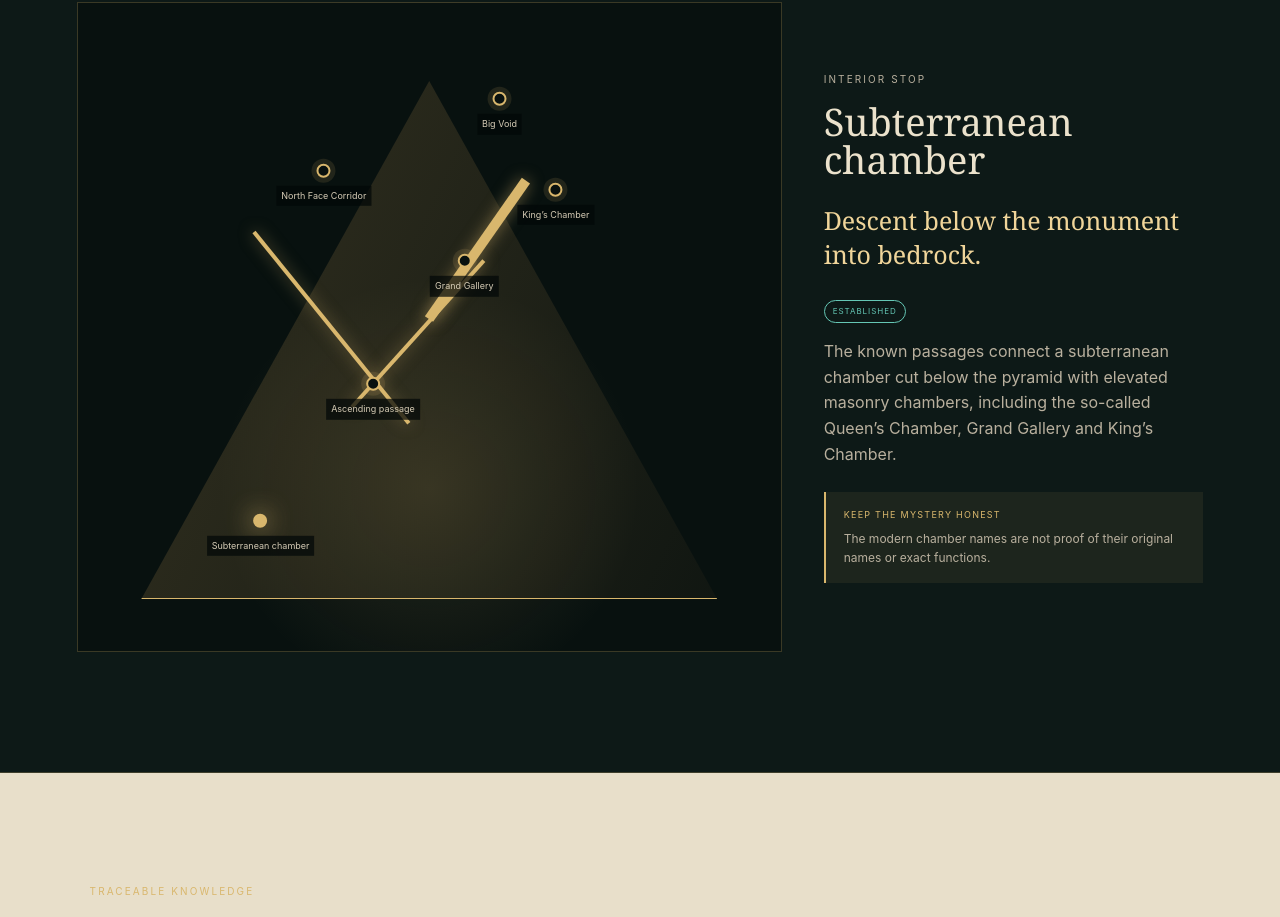
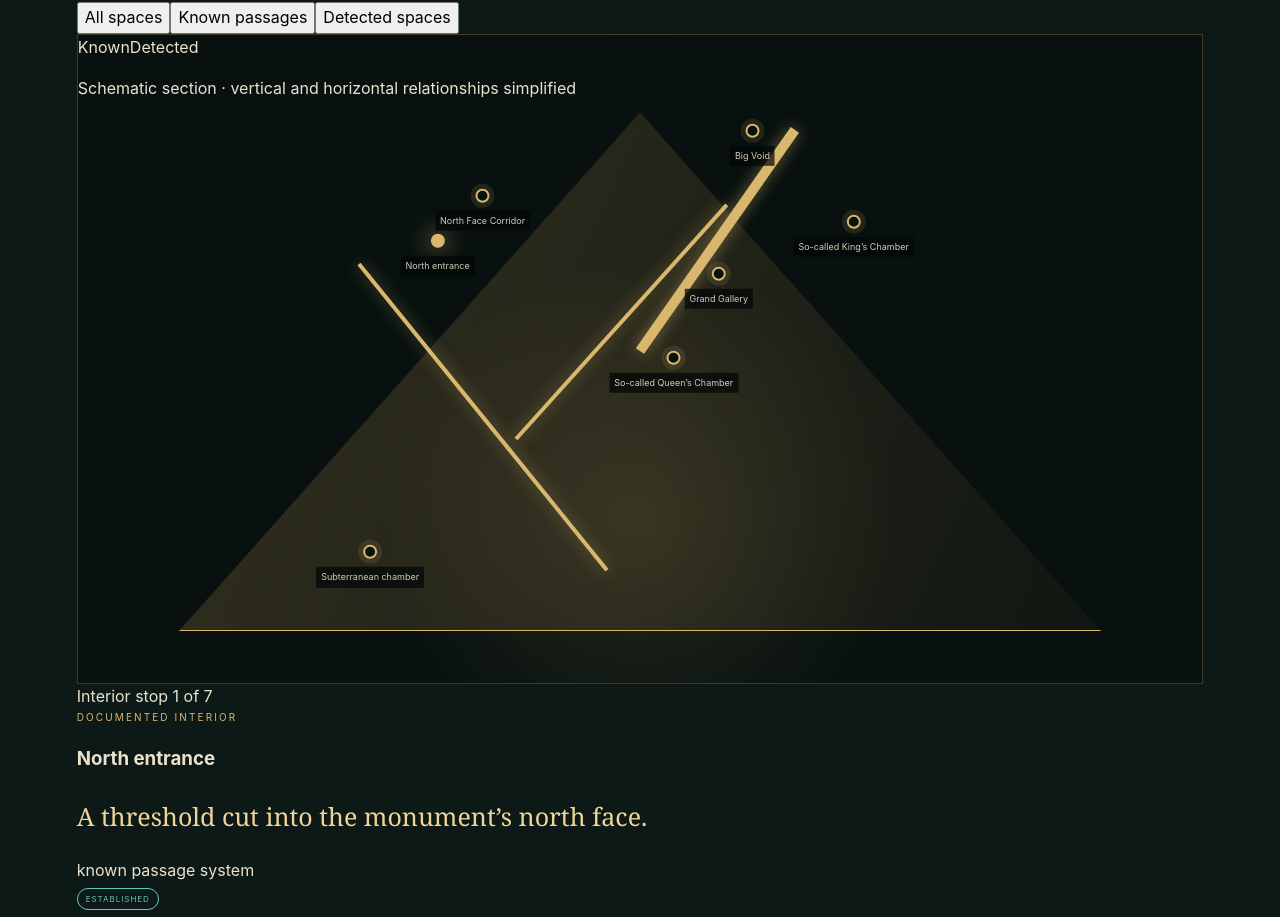
Before and after one commit to mikelninh/atlas-of-the-sacred, a Next.js app: page /sites/giza in a window 1280 px wide. Shown: the part 7140-8057 px from the top of the page. Built offline with nearby package versions, Linux system fonts and the light colour scheme.

Commit message:
feat: deepen Great Pyramid interior journey

```diff
--- a/components/giza/InteriorJourney.tsx
+++ b/components/giza/InteriorJourney.tsx
@@ -1,28 +1,83 @@
 "use client";
 
-import { useState } from "react";
+import { useMemo, useState } from "react";
 import { getClaim } from "@/lib/content";
 import { EvidenceBadge } from "@/components/claim/EvidenceBadge";
 
 const stops = [
-  { id: "subterranean", label: "Subterranean chamber", x: 26, y: 82, claimId: "giza-known-interior", feeling: "Descent below the monument into bedrock." },
-  { id: "ascending", label: "Ascending passage", x: 42, y: 61, claimId: "giza-known-interior", feeling: "A narrow reversal: downward movement becomes ascent." },
-  { id: "gallery", label: "Grand Gallery", x: 55, y: 42, claimId: "giza-known-interior", feeling: "Vertical release within a steep corbelled volume." },
-  { id: "king", label: "King’s Chamber", x: 68, y: 31, claimId: "giza-scale-materials", feeling: "Stillness after ascent." },
-  { id: "void", label: "Big Void", x: 60, y: 17, claimId: "giza-big-void", feeling: "The tension of discovery without explanation." },
-  { id: "corridor", label: "North Face Corridor", x: 35, y: 28, claimId: "giza-north-face-corridor", feeling: "A threshold where the known structure opens again." }
-];
+  { id: "entrance", label: "North entrance", x: 32, y: 34, claimId: "giza-known-interior", layer: "known", feeling: "A threshold cut into the monument’s north face.", metric: "known passage system" },
+  { id: "subterranean", label: "Subterranean chamber", x: 26, y: 82, claimId: "giza-known-interior", layer: "known", feeling: "Descent below the monument into bedrock.", metric: "below the pyramid" },
+  { id: "queen", label: "So-called Queen’s Chamber", x: 53, y: 52, claimId: "giza-known-interior", layer: "known", feeling: "A horizontal pause inside the ascending system.", metric: "modern chamber name" },
+  { id: "gallery", label: "Grand Gallery", x: 57, y: 39, claimId: "giza-known-interior", layer: "known", feeling: "Vertical release inside a steep corbelled volume.", metric: "elevated masonry space" },
+  { id: "king", label: "So-called King’s Chamber", x: 69, y: 31, claimId: "giza-scale-materials", layer: "known", feeling: "Stillness after ascent.", metric: "one of three principal chambers" },
+  { id: "void", label: "Big Void", x: 60, y: 17, claimId: "giza-big-void", layer: "detected", feeling: "A major detection whose purpose remains unknown.", metric: "≥30 m detected length" },
+  { id: "corridor", label: "North Face Corridor", x: 36, y: 27, claimId: "giza-north-face-corridor", layer: "detected", feeling: "A newly characterised space behind the north-face chevrons.", metric: "≈9 m long · ≈2 × 2 m section" },
+] as const;
+
+type Layer = "all" | "known" | "detected";
 
 export function InteriorJourney() {
-  const [active, setActive] = useState(stops[0]);
+  const [layer, setLayer] = useState<Layer>("all");
+  const [activeId, setActiveId] = useState<(typeof stops)[number]["id"]>(stops[0].id);
+  const visibleStops = useMemo(() => stops.filter((stop) => layer === "all" || stop.layer === layer), [layer]);
+  const active = visibleStops.find((stop) => stop.id === activeId) ?? visibleStops[0];
+  const activeIndex = visibleStops.findIndex((stop) => stop.id === active.id);
   const claim = getClaim(active.claimId);
+  const mystery = getClaim("giza-void-purpose");
+
+  const chooseLayer = (nextLayer: Layer) => {
+    setLayer(nextLayer);
+    const first = stops.find((stop) => nextLayer === "all" || stop.layer === nextLayer);
+    if (first) setActiveId(first.id);
+  };
+
+  const move = (direction: number) => {
+    const nextIndex = (activeIndex + direction + visibleStops.length) % visibleStops.length;
+    setActiveId(visibleStops[nextIndex].id);
+  };
+
   return (
-    <div className="interior-module">
-      <div className="pyramid-section">
-        <div className="section-pyramid"/><div className="descending-line"/><div className="ascending-line"/><div className="gallery-line"/>
-        {stops.map((stop) => <button key={stop.id} aria-label={stop.label} className={active.id === stop.id ? "active" : ""} style={{ left: `${stop.x}%`, top: `${stop.y}%` }} onClick={() => setActive(stop)}><i/><span>{stop.label}</span></button>)}
+    <div className="interior-v2">
+      <div className="interior-layer-controls" role="group" aria-label="Interior evidence layer">
+        <button aria-pressed={layer === "all"} onClick={() => chooseLayer("all")}>All spaces</button>
+        <button aria-pressed={layer === "known"} onClick={() => chooseLayer("known")}>Known passages</button>
+        <button aria-pressed={layer === "detected"} onClick={() => chooseLayer("detected")}>Detected spaces</button>
       </div>
-      <div className="interior-copy"><p className="eyebrow">Interior stop</p><h3>{active.label}</h3><p className="feeling">{active.feeling}</p><EvidenceBadge status={claim.status}/><p>{claim.statement}</p><div className="limit-box"><span>Keep the mystery honest</span>{claim.doesNotProve}</div></div>
+
+      <div className="pyramid-section pyramid-section-v2">
+        <div className="section-pyramid" />
+        <div className="descending-line" /><div className="ascending-line" /><div className="gallery-line" />
+        <div className="big-void-shape" /><div className="corridor-shape" />
+        {visibleStops.map((stop) => (
+          <button
+            key={stop.id}
+            aria-label={stop.label}
+            className={`${active.id === stop.id ? "active" : ""} layer-${stop.layer}`}
+            style={{ left: `${stop.x}%`, top: `${stop.y}%` }}
+            onClick={() => setActiveId(stop.id)}
+          >
+            <i /><span>{stop.label}</span>
+          </button>
+        ))}
+        <div className="interior-legend"><span><i className="known" />Known</span><span><i className="detected" />Detected</span></div>
+        <p className="schematic-label interior-label">Schematic section · vertical and horizontal relationships simplified</p>
+      </div>
+
+      <aside className="giza-module-copy interior-copy-v2">
+        <div className="route-progress"><span>Interior stop {activeIndex + 1} of {visibleStops.length}</span><i style={{ width: `${((activeIndex + 1) / visibleStops.length) * 100}%` }} /></div>
+        <p className="eyebrow">{active.layer === "known" ? "Documented interior" : "Scientific detection"}</p>
+        <h3>{active.label}</h3>
+        <p className="feeling">{active.feeling}</p>
+        <div className="interior-metric">{active.metric}</div>
+        <EvidenceBadge status={claim.status} />
+        <p>{claim.statement}</p>
+        <div className="limit-box"><span>Keep the mystery honest</span>{claim.doesNotProve}</div>
+        {active.layer === "detected" && <div className="open-mystery-note"><EvidenceBadge status={mystery.status} /><p>{mystery.statement}</p></div>}
+        <div className="module-step-actions">
+          <button onClick={() => move(-1)}>← Previous</button>
+          <button onClick={() => move(1)}>Next space →</button>
+        </div>
+      </aside>
     </div>
   );
 }
```
